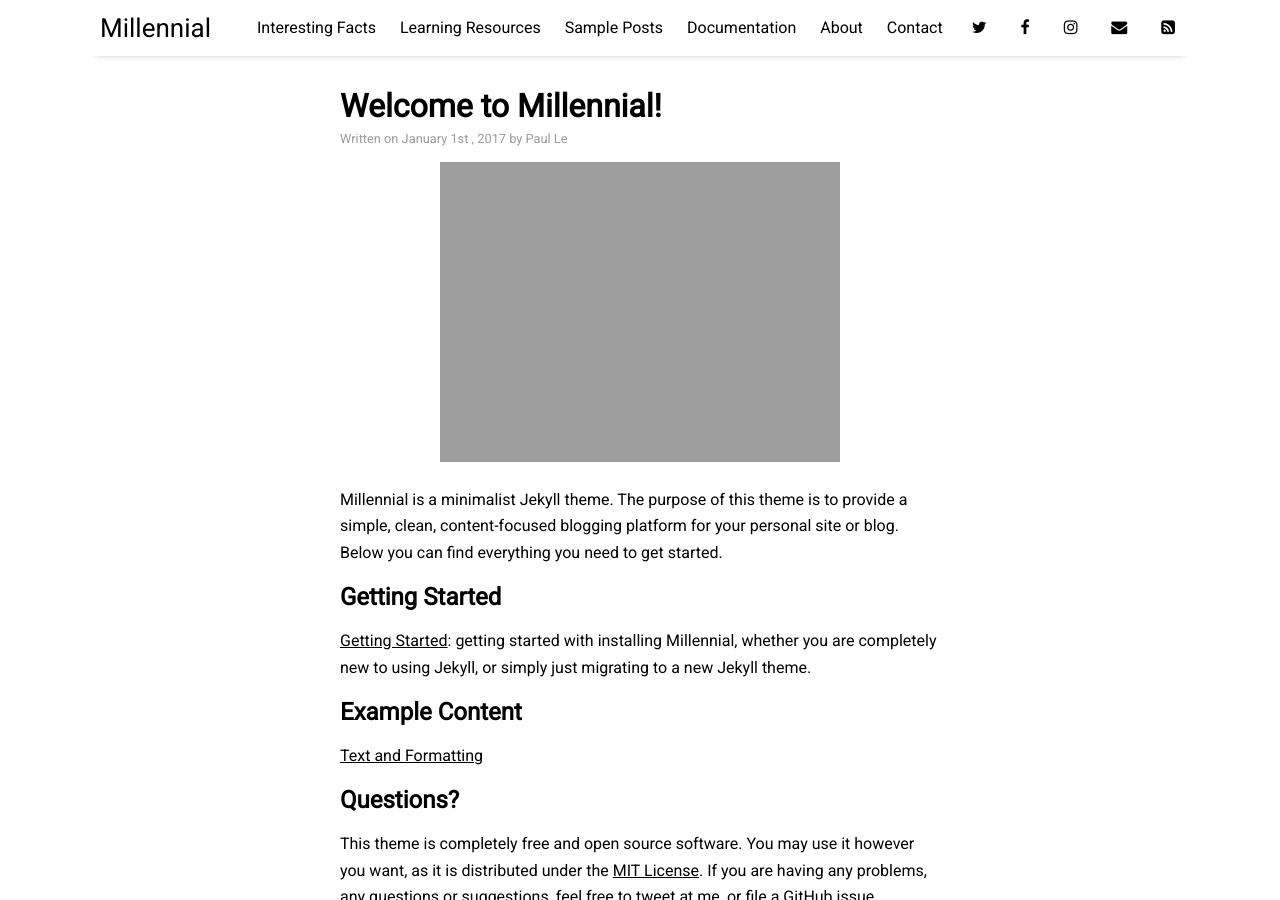
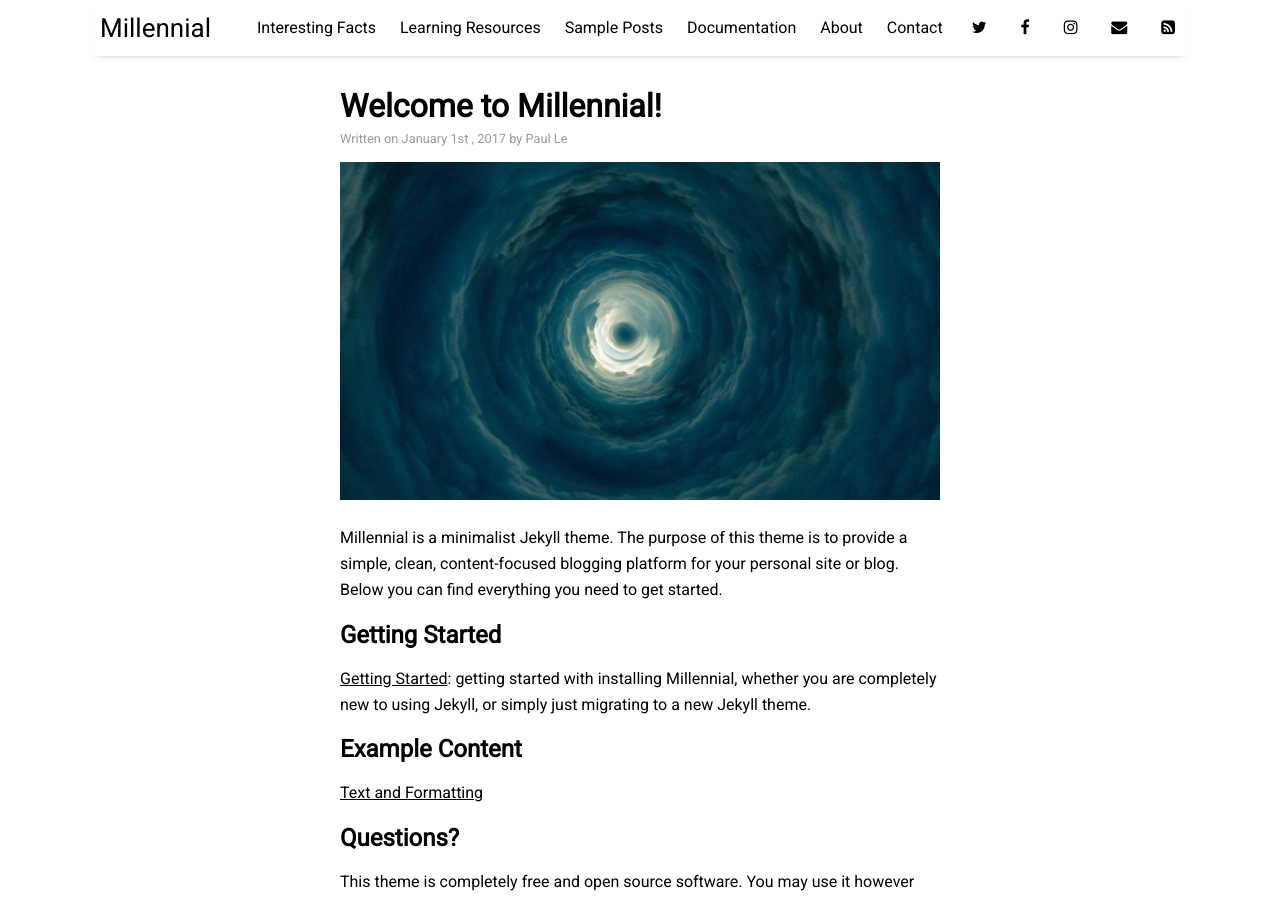
Before and after one commit to aazaya/aazaya.github.io, a Jekyll site: the page built from _posts/2017-01-01-welcome-to-millennial.md, in a window 1280 px wide and 900 px high. Built offline with Jekyll 4.4.1, drawn with Linux system fonts in a browser that asks for light colours; nearby versions of some CDN libraries.

Commit message:
Update 2017-01-01-welcome-to-millennial.md

```diff
--- a/_posts/2017-01-01-welcome-to-millennial.md
+++ b/_posts/2017-01-01-welcome-to-millennial.md
@@ -4,7 +4,7 @@ title: "Welcome to Millennial!"
 author: "Paul Le"
 categories: documentation
 tags: [documentation,sample]
-image: cloud.jpg
+image: cuba-1.jpg
 ---
 
 Millennial is a minimalist Jekyll theme. The purpose of this theme is to provide a simple, clean, content-focused blogging platform for your personal site or blog. Below you can find everything you need to get started.
```
